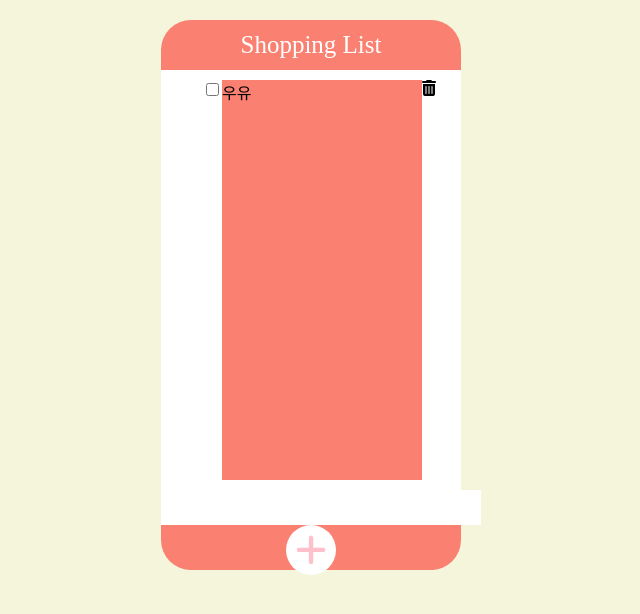
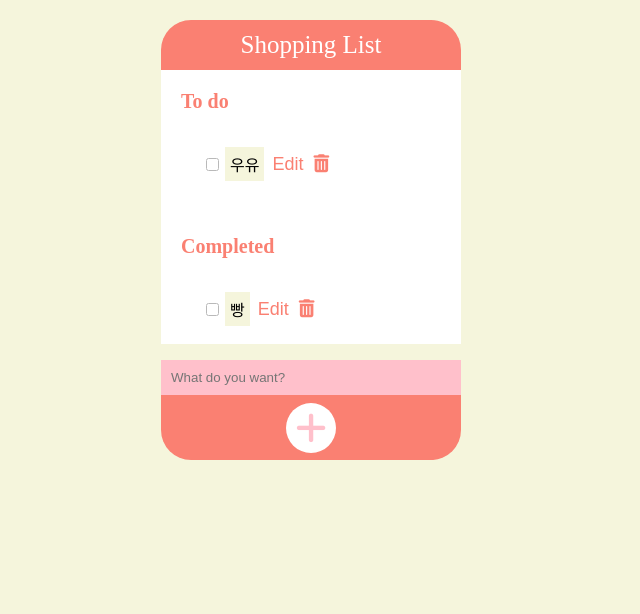
Before and after one commit to lhpark114/JS-ShoppingList, a plain HTML site: page index.html in a window 1280 px wide. Shown: the whole page, without its empty margins (329-969 px from the left). Drawn offline with Linux system fonts and the light colour scheme.

Commit message:
HTML: add 'incomplete/complete task'

```diff
--- a/index.html
+++ b/index.html
@@ -19,11 +19,23 @@
   <!-- List -->
   <form id="list">
 
-    <ul class="todo">
-      <li><input type="checkbox" id="todo-item"/></li>
-      <li class="item-name" htmlFor="todo-item">우유</li>
-      <li class="trash">
-        <i class="fa-solid fa-trash-can"></i>
+    <h3> To do </h3>
+    <ul class="incomplete-tasks">
+      <li class='todo-box'>
+        <input type="checkbox" id="todo-item" value="1"/>
+        <label class="item-name" for ="todo-item" type="text" >우유</label>
+        <button class="edit">Edit</button>
+        <button class="trash"><i class="fa-solid fa-trash-can"></i></button>
+      </li>
+    </ul>
+
+    <h3> Completed </h3>
+    <ul class="complete-tasks">
+      <li class='todo-box'>
+        <input type="checkbox" id="todo-item" value="1"/>
+        <label class="item-name" for ="todo-item" type="text" >빵</label>
+        <button class="edit">Edit</button>
+        <button class="trash"><i class="fa-solid fa-trash-can"></i></button>
       </li>
     </ul>
 
@@ -31,8 +43,8 @@
 
   <!-- Bottom -->
   <div id="bottom">
-    <input id="input" type="text" name="add" />
-    <button id="add"><i class="fa-solid fa-plus"></i></button>
+    <input id="inputText" type="text" name="add" placeholder="What do you want?"/>
+    <button id="addBTN" ><i class="fa-solid fa-plus"></i></button>
   </div>
 
 
--- a/style.css
+++ b/style.css
@@ -20,52 +20,88 @@ header {
   color: white;
 }
 
+h3 {
+  font-size: 20px;
+  color: salmon;
+  padding-top: 20px;
+  padding-left: 20px;
+  padding-bottom: 0px;
+  margin: 0;
+}
 #list {
-  display: flex;
+  display: block;
   background-color: white;
   align-items: center;
 }
-.todo {
+
+.incomplete-tasks input[type="checkbox"],
+.incomplete-tasks input[type="checkbox"]:checked + label,
+.complete-tasks input[type="checkbox"],
+.complete-tasks input[type="checkbox"]:checked + label{
+	opacity: .5;
+	text-decoration: line-through;
+  text-decoration-color: red;
+  text-decoration-style: dashed;
+  text-decoration-thickness: 3px;
+}
+
+.todo-box {
+  width: 280px;
   display: flex;
-  position: justify-content;
-  height: 400px;
-  margin: 10px 1px;
+  position: space-between;
+  margin: auto;
+  padding: 15px 1px;
   list-style: none;
+  align-items: center;
 }
+
 .item-name {
-  width: 200px;
+  display: inline-block;
+  background-color: beige;
+  padding: 5px;
+  margin: 3px;
+}
+
+.edit, .trash {
+  border: 3px salmon;
+  background-color: transparent;
+  font-size: 18px;
+  color: salmon;
+  padding: 5px;
+}
+
+.edit:hover,
+.trash:hover {
+  color: red;
+  cursor: pointer;
+}
+
+#bottom {
   background-color: salmon;
+  height: 100px;
+  border-bottom-right-radius: 30px;
+  border-bottom-left-radius: 30px;
+  align-items: center;
+  margin: auto;
 }
-.fa-trash-can {
-  width: 25px;
-}
-.fa-solid fa-trash-can:hover {
+
+#inputText {
+  width: 280px;
+  padding: 10px;
+  border: 1px salmon;
   background-color: pink;
 }
-.fa-trash-can:hover {
-  background-color: salmon;
-}
-#bottom {
-  background-color: salmon;
-  height: 80px;
-  border-bottom-right-radius: 30px;
-  border-bottom-left-radius: 30px;
-}
 
-#input {
-  width: 300px;
-  padding: 10px;
-  border: 1px salmon;
-}
-
-#add {
+#addBTN {
   background-color: white;
   width: 50px;
   height: 50px;
   border: none;
   border-radius: 100%;
   display: flex;
+  align-items: center;
   margin: auto;
+  margin-top: 8px;
 }
 .fa-plus {
   color: pink;
@@ -73,3 +109,7 @@ header {
   line-height: 50px;
   margin: auto;
 }
+
+i:hover {
+  cursor: pointer;
+}
```
